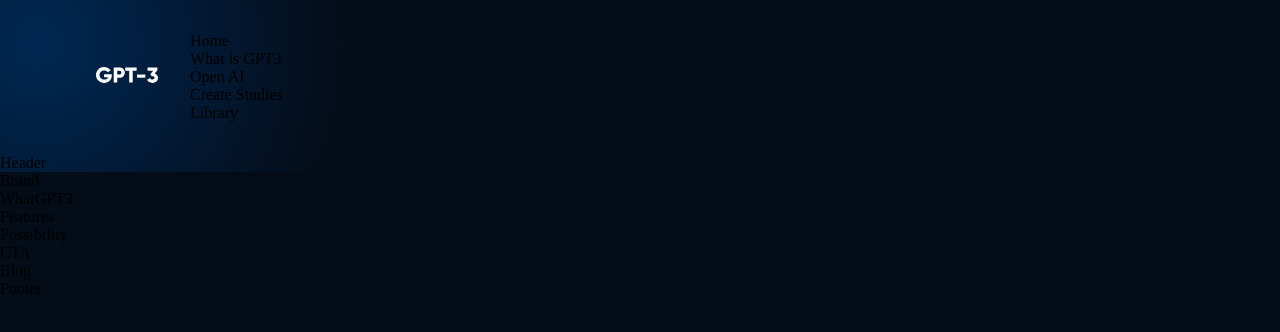
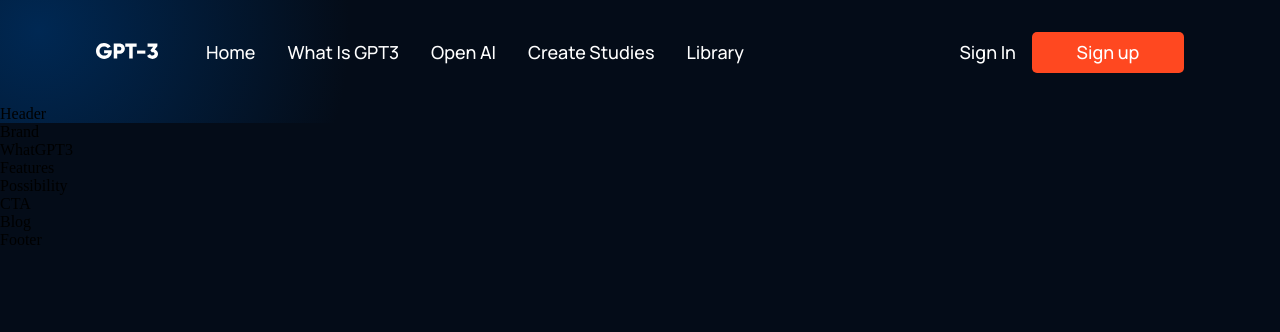
Before and after one commit to vicentefiorito/GPT3, a React (Create React App) app: page / in a window 1280 px wide. Shown: the top 332 px of the page. Built offline with nearby package versions, Linux system fonts and the light colour scheme.

Commit message:
Made button and did the styling for it

```diff
--- a/src/components/navbar/NavBar.jsx
+++ b/src/components/navbar/NavBar.jsx
@@ -10,7 +10,7 @@
         <div className='gpt3__navbar-links_logo'>
           <img src={logo} alt="logo" />
         </div>
-        <div className='gpt3__navbar-links_containter'>
+        <div className='gpt3__navbar-links_container'>
           <p><a href='#home'>Home</a></p>
           <p><a href='#wgpt3'>What is GPT3</a></p>
           <p><a href='#possibility'>Open AI</a></p>
@@ -18,6 +18,10 @@
           <p><a href='blog'>Library</a></p>
         </div>
       </div>
+      <div className='gpt3__navbar-sign'>
+        <p>Sign in</p>
+        <button type='button'>Sign up</button>
+      </div>
     </div>
   )
 }
--- a/src/components/navbar/navbar.css
+++ b/src/components/navbar/navbar.css
@@ -21,3 +21,48 @@
     width: 62px;
     height: 16px;
 }
+
+.gpt3__navbar-links_container {
+    display: flex;
+    flex-direction: row;
+}
+
+.gpt3__navbar-sign {
+    display: flex;
+    justify-content: flex-end;
+    align-items: center;
+}
+
+.gpt3__navbar-links_container p,
+.gpt3__navbar-sign p,
+.gpt3__navbar-menu_containter p {
+    color: #fff;
+    font-family: var(--font-family);
+    font-weight: 500;
+    font-size: 18px;
+    line-height: 25px;
+    text-transform: capitalize;
+
+    margin: 0 1rem;
+    cursor: pointer;
+}
+
+.gpt3__navbar-sign button,
+.gpt3__navbar-menu_containter button {
+    width: 152px;
+    padding: 0.5rem 1rem;
+    color: #fff;
+    left: 1153px;
+    top: 55px;
+    font-family: var(--font-family);
+    font-weight: 500;
+    font-size: 18px;
+    line-height: 25px;
+
+    border-radius: 5px;
+    background: #ff4820;
+    border: 0;
+    outline: none;
+    cursor: pointer;
+
+}
```
